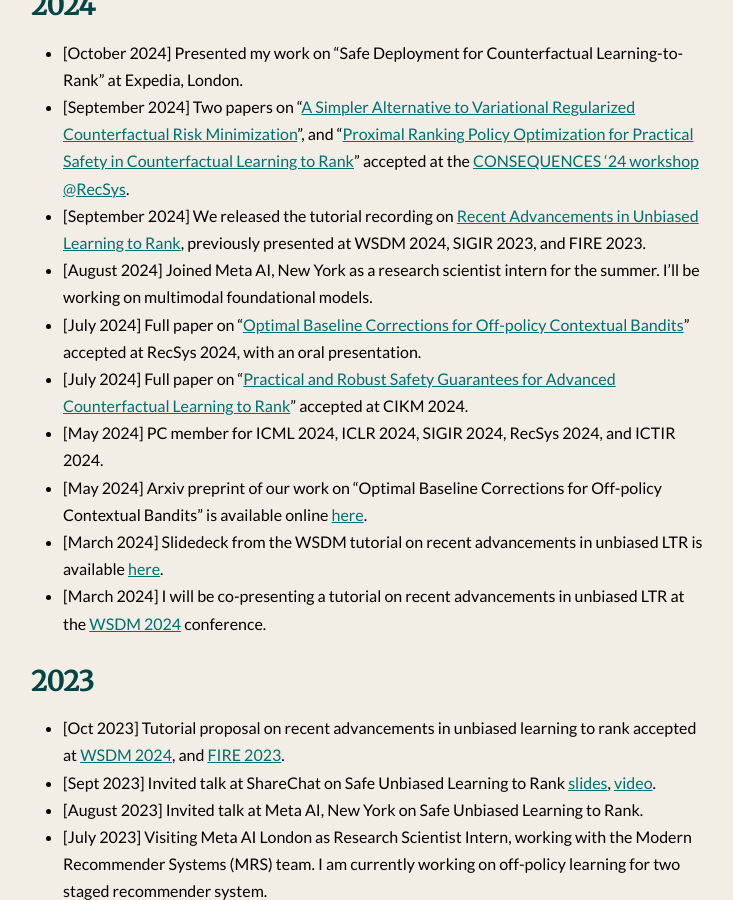
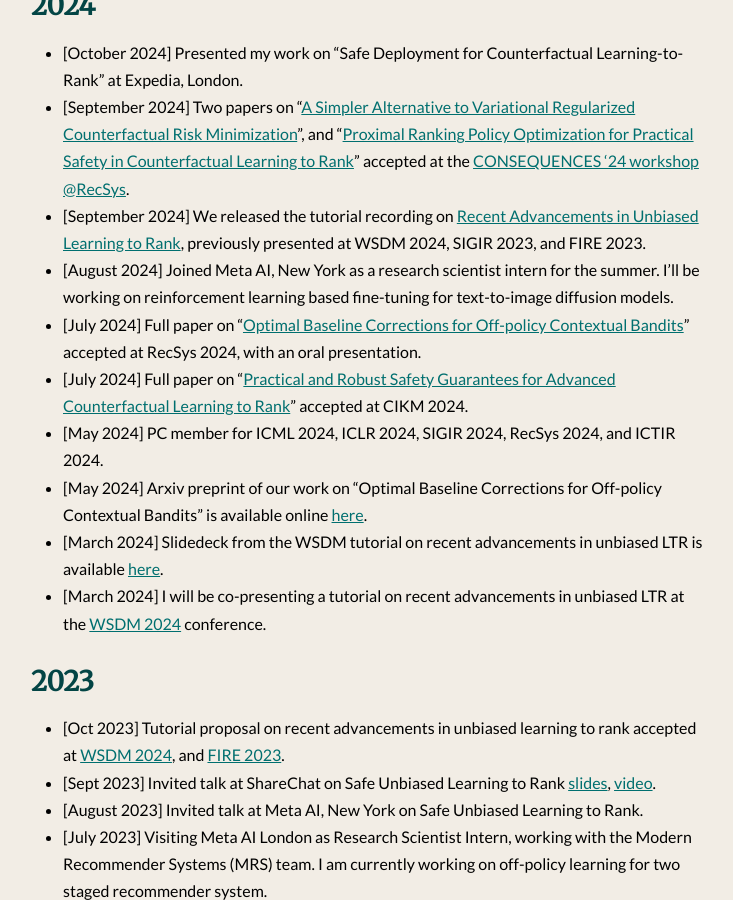
Before and after one commit to shashankg7/shashankg7.github.io, a Jekyll site: the page built from index.md, in a window 1280 px wide and 900 px high, scrolled down 672 px. Shown: the whole window, without its empty margins (273-1006 px from the left). Built offline with Jekyll 4.4.1, drawn with Linux system fonts in a browser that asks for light colours; nearby versions of some CDN libraries.

Commit message:
Update index.md

```diff
--- a/index.md
+++ b/index.md
@@ -20,7 +20,7 @@
 * [October 2024] Presented my work on "Safe Deployment for Counterfactual Learning-to-Rank" at Expedia, London.
 * [September 2024] Two papers on "[A Simpler Alternative to Variational Regularized Counterfactual Risk Minimization](https://arxiv.org/pdf/2409.09819)", and "[Proximal Ranking Policy Optimization for Practical Safety in Counterfactual Learning to Rank](https://arxiv.org/pdf/2409.09881)" accepted at the [CONSEQUENCES '24 workshop @RecSys](https://sites.google.com/view/consequences2024/home).
 * [September 2024] We released the tutorial recording on [Recent Advancements in Unbiased Learning to Rank](https://www.youtube.com/watch?v=fcqCkjgOnJ8), previously presented at WSDM 2024, SIGIR 2023, and FIRE 2023.
-* [August 2024] Joined Meta AI, New York as a research scientist intern for the summer. I'll be working on multimodal foundational models.
+* [August 2024] Joined Meta AI, New York as a research scientist intern for the summer. I'll be working on reinforcement learning based fine-tuning for text-to-image diffusion models.
 * [July 2024] Full paper on "[Optimal Baseline Corrections for Off-policy Contextual Bandits](https://drive.google.com/file/d/16hyfO1Fw9i5HWGlUpLgO3rhh1j3lN8xV/view)" accepted at RecSys 2024, with an oral presentation.
 * [July 2024] Full paper on "[Practical and Robust Safety Guarantees for Advanced Counterfactual Learning to Rank](https://drive.google.com/file/d/1WPGxFq07Qkj6sNEXpCOt_pAD6Hih6sBI/view)" accepted at CIKM 2024.
 * [May 2024] PC member for ICML 2024, ICLR 2024, SIGIR 2024, RecSys 2024, and ICTIR 2024.
```
